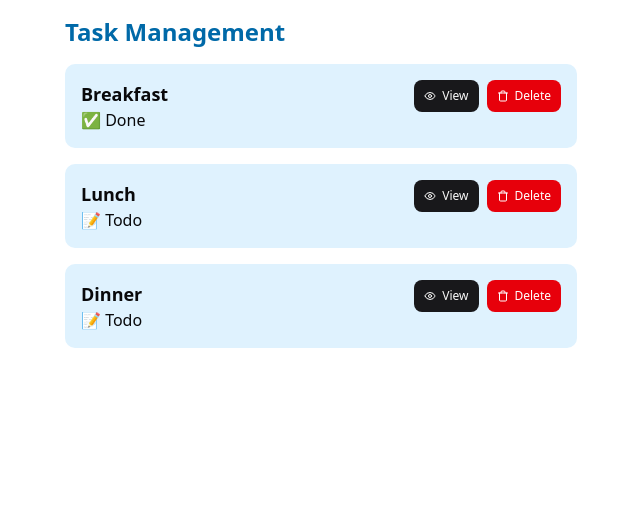
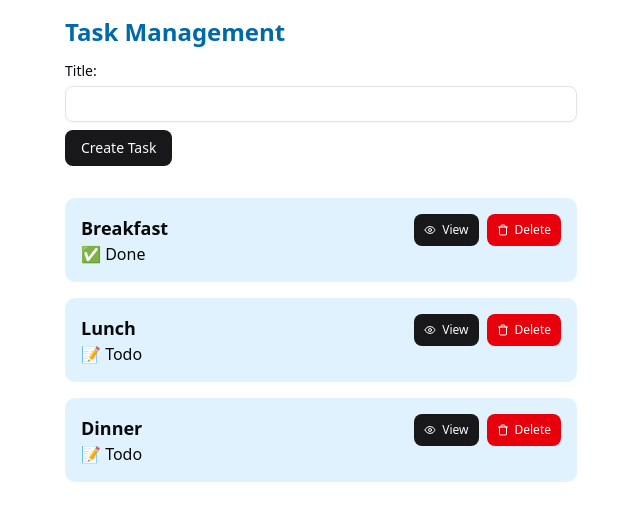
Before and after one commit to Theofilush/task-management, a React (Vite) app: page / in a window 1280 px wide. Shown: the top 520 px of the page, without its empty margins (319-959 px from the left). Built offline with nearby package versions, Linux system fonts and the light colour scheme.

Commit message:
feat: add search , create task

```diff
--- a/package.json
+++ b/package.json
@@ -10,6 +10,7 @@
     "preview": "vite preview"
   },
   "dependencies": {
+    "@radix-ui/react-label": "^2.1.8",
     "@radix-ui/react-slot": "^1.2.4",
     "@tailwindcss/vite": "^4.1.17",
     "class-variance-authority": "^0.7.1",
@@ -18,7 +19,8 @@
     "react": "^19.1.1",
     "react-dom": "^19.1.1",
     "tailwind-merge": "^3.4.0",
-    "tailwindcss": "^4.1.17"
+    "tailwindcss": "^4.1.17",
+    "zod": "^4.0.0"
   },
   "devDependencies": {
     "@eslint/js": "^9.36.0",
--- a/src/app.tsx
+++ b/src/app.tsx
@@ -3,17 +3,6 @@
 function App() {
   return (
     <div className="flex justify-center">
-      {/* <div>
-        <h1>Task management</h1>
-        <ul className="flex flex-col">
-          <Task title="breakfast" />
-          <Task title="Lunch" />
-          <Task title="dinner" />
-        </ul>
-        <div className="flex min-h-svh flex-col items-center justify-center">
-          <Button>Click me</Button>
-        </div>
-      </div> */}
       <main className="w-full max-w-lg space-y-8">
         <h1 className="my-4 text-2xl font-bold text-sky-700">
           Task Management
@@ -25,8 +14,4 @@
   );
 }
 
-export function Task({ title }: { title: string }) {
-  return <span>{title}</span>;
-}
-
 export default App;
--- a/src/components/ui/button.tsx
+++ b/src/components/ui/button.tsx
@@ -1,8 +1,8 @@
-import * as React from "react"
-import { Slot } from "@radix-ui/react-slot"
-import { cva, type VariantProps } from "class-variance-authority"
+import * as React from "react";
+import { Slot } from "@radix-ui/react-slot";
+import { cva, type VariantProps } from "class-variance-authority";
 
-import { cn } from "@/lib/utils"
+import { cn } from "@/lib/utils";
 
 const buttonVariants = cva(
   "inline-flex items-center justify-center gap-2 whitespace-nowrap rounded-md text-sm font-medium transition-all disabled:pointer-events-none disabled:opacity-50 [&_svg]:pointer-events-none [&_svg:not([class*='size-'])]:size-4 shrink-0 [&_svg]:shrink-0 outline-none focus-visible:border-ring focus-visible:ring-ring/50 focus-visible:ring-[3px] aria-invalid:ring-destructive/20 dark:aria-invalid:ring-destructive/40 aria-invalid:border-destructive",
@@ -22,6 +22,7 @@
       },
       size: {
         default: "h-9 px-4 py-2 has-[>svg]:px-3",
+        xs: "h-6 rounded-sm gap-1 px-1.5 has-[>svg]:px-1.5",
         sm: "h-8 rounded-md gap-1.5 px-3 has-[>svg]:px-2.5",
         lg: "h-10 rounded-md px-6 has-[>svg]:px-4",
         icon: "size-9",
@@ -33,8 +34,8 @@
       variant: "default",
       size: "default",
     },
-  }
-)
+  },
+);
 
 function Button({
   className,
@@ -44,9 +45,9 @@
   ...props
 }: React.ComponentProps<"button"> &
   VariantProps<typeof buttonVariants> & {
-    asChild?: boolean
+    asChild?: boolean;
   }) {
-  const Comp = asChild ? Slot : "button"
+  const Comp = asChild ? Slot : "button";
 
   return (
     <Comp
@@ -54,7 +55,7 @@
       className={cn(buttonVariants({ variant, size, className }))}
       {...props}
     />
-  )
+  );
 }
 
-export { Button, buttonVariants }
+export { Button, buttonVariants };
--- /dev/null
+++ b/src/components/ui/label.tsx
@@ -0,0 +1,22 @@
+import * as React from "react"
+import * as LabelPrimitive from "@radix-ui/react-label"
+
+import { cn } from "@/lib/utils"
+
+function Label({
+  className,
+  ...props
+}: React.ComponentProps<typeof LabelPrimitive.Root>) {
+  return (
+    <LabelPrimitive.Root
+      data-slot="label"
+      className={cn(
+        "flex items-center gap-2 text-sm leading-none font-medium select-none group-data-[disabled=true]:pointer-events-none group-data-[disabled=true]:opacity-50 peer-disabled:cursor-not-allowed peer-disabled:opacity-50",
+        className
+      )}
+      {...props}
+    />
+  )
+}
+
+export { Label }
--- /dev/null
+++ b/src/modules/task/schema.tsx
@@ -0,0 +1,12 @@
+import * as z from "zod";
+
+export const TaskSchema = z.object({
+  id: z.number().positive(),
+  title: z.string().min(1).max(100),
+  isDone: z.boolean(),
+});
+
+export const TasksSchema = TaskSchema.array();
+
+export type Task = z.infer<typeof TaskSchema>;
+export type Tasks = z.infer<typeof TasksSchema>;
--- a/src/modules/task/tasks.tsx
+++ b/src/modules/task/tasks.tsx
@@ -1,14 +1,9 @@
 import { Button } from "@/components/ui/button";
 import { EyeIcon, TrashIcon } from "lucide-react";
 import { useState } from "react";
-
-type Task = {
-  id: number;
-  title: string;
-  isDone: boolean;
-};
-
-type Tasks = Task[];
+import { Label } from "@/components/ui/label";
+import { Input } from "@/components/ui/input";
+import { TaskSchema, type Task, type Tasks } from "@/modules/task/schema";
 
 const initialDataTasks: Tasks = [
   { id: 1, title: "Breakfast", isDone: true },
@@ -24,8 +19,42 @@
 
     setTasks(updatedTasks);
   }
+  function handleCreate(event: React.FormEvent<HTMLFormElement>) {
+    event.preventDefault();
+
+    const formData = new FormData(event.currentTarget);
+
+    const newId = tasks.length > 0 ? tasks[tasks.length - 1].id + 1 : 1;
+
+    const newTask = {
+      id: newId,
+      title: formData.get("title")?.toString().trim() || "",
+      isDone: false,
+    };
+
+    const result = TaskSchema.safeParse(newTask);
+    if (!result.success) {
+      alert("New task data invalid");
+      return null;
+    }
+
+    const updatedTasks: Tasks = [...tasks, newTask];
+
+    setTasks(updatedTasks);
+
+    event.currentTarget.reset();
+  }
 
   return (
+    <section className="space-y-8">
+      <form method="post" onSubmit={handleCreate} className="space-y-2">
+        <div className="space-y-2">
+          <Label htmlFor="title">Title:</Label>
+          <Input id="title" type="text" name="title" required />
+        </div>
+        <Button type="submit">Create Task</Button>
+      </form>
+
       <ul className="flex flex-col gap-4">
         {tasks.map((task) => (
           <li key={task.id}>
@@ -33,6 +62,7 @@
           </li>
         ))}
       </ul>
+    </section>
   );
 }
 
```
Also changed, not shown: 1 other file (tests, documents, lock files or other folders). Lines whose indentation alone changed are shown as unchanged.
